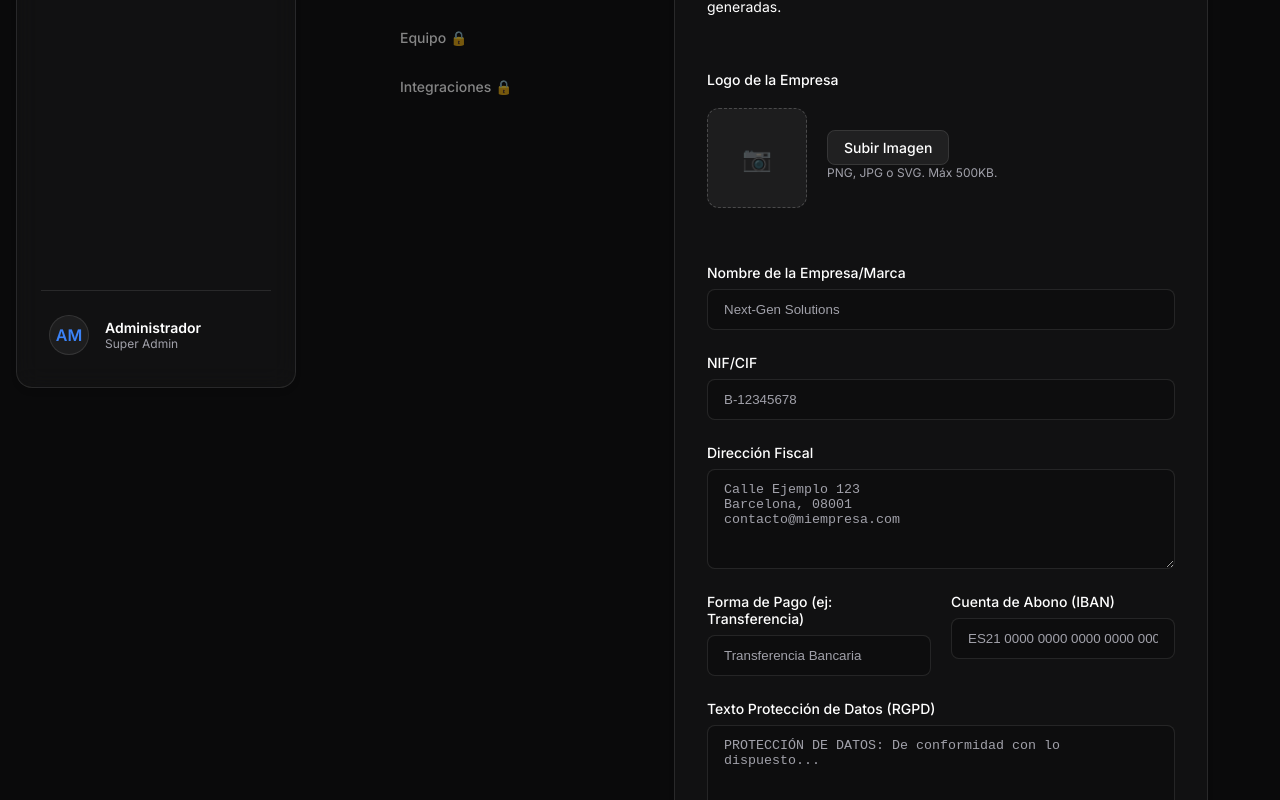
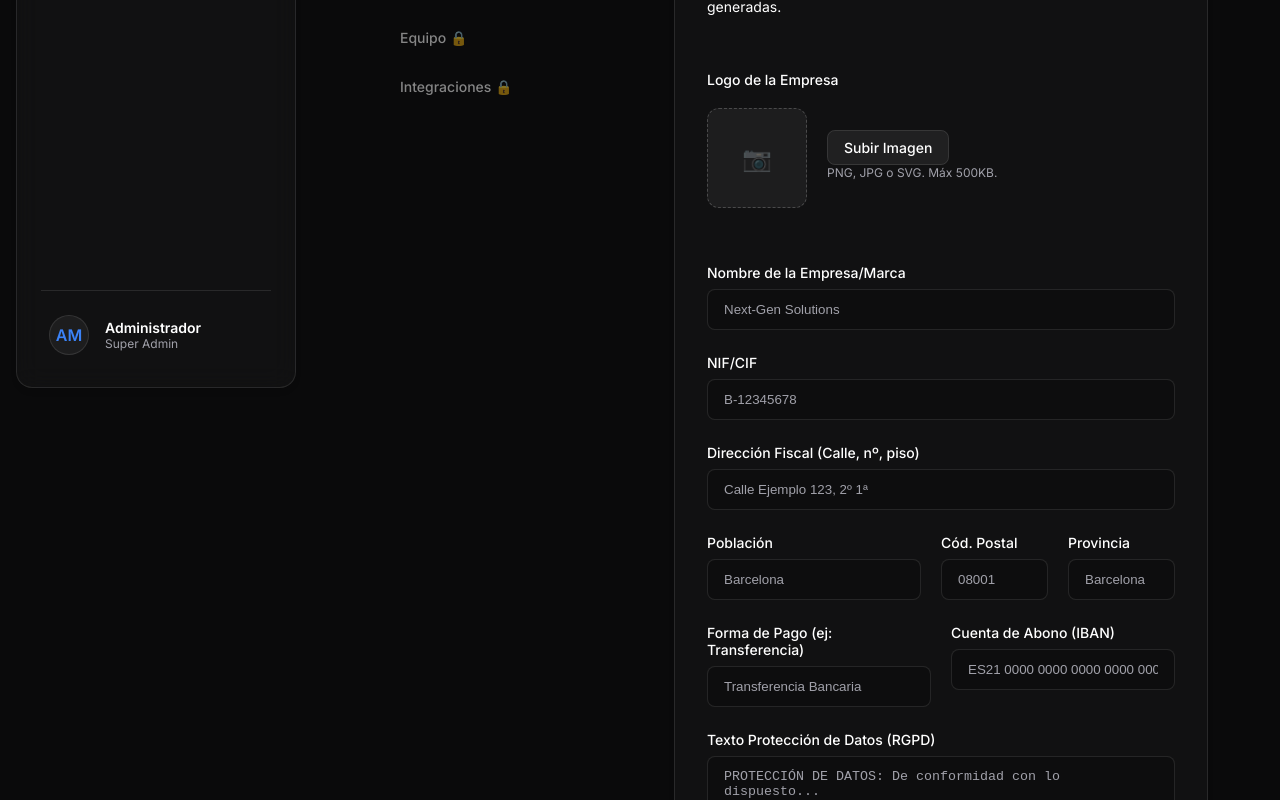
Before and after one commit to construccionsdimaz/facturas, a Next.js app: page /settings in a window 1280 px wide. Shown: the part 396-1196 px from the top of the page. Built offline with nearby package versions, Linux system fonts and the light colour scheme; no server answers; the database is empty.

Commit message:
feat: split address fields into address, city, zip, and province

```diff
--- a/src/app/api/settings/route.ts
+++ b/src/app/api/settings/route.ts
@@ -18,6 +18,9 @@ export async function GET() {
     return NextResponse.json({
       companyName: user.companyName,
       companyAddress: user.companyAddress,
+      companyCity: user.companyCity,
+      companyZip: user.companyZip,
+      companyProvince: user.companyProvince,
       companyTaxId: user.companyTaxId,
       companyLogo: user.companyLogo,
       logoZoom: user.logoZoom,
@@ -37,7 +40,7 @@ export async function PUT(request: Request) {
   try {
     const body = await request.json();
     const {
-      companyName, companyAddress, companyTaxId, companyLogo,
+      companyName, companyAddress, companyCity, companyZip, companyProvince, companyTaxId, companyLogo,
       logoZoom, logoX, logoY,
       paymentMethod, bankAccount, dataProtection
     } = body;
@@ -53,6 +56,9 @@ export async function PUT(request: Request) {
       data: {
         companyName,
         companyAddress,
+        companyCity,
+        companyZip,
+        companyProvince,
         companyTaxId,
         companyLogo,
         logoZoom,
@@ -67,6 +73,9 @@ export async function PUT(request: Request) {
     return NextResponse.json({
         companyName: updatedUser.companyName,
         companyAddress: updatedUser.companyAddress,
+        companyCity: updatedUser.companyCity,
+        companyZip: updatedUser.companyZip,
+        companyProvince: updatedUser.companyProvince,
         companyTaxId: updatedUser.companyTaxId,
         companyLogo: updatedUser.companyLogo,
         logoZoom: updatedUser.logoZoom,
--- a/src/app/invoices/[id]/InvoiceDetailClient.tsx
+++ b/src/app/invoices/[id]/InvoiceDetailClient.tsx
@@ -18,6 +18,9 @@ interface InvoiceData {
   total: number;
   companyName: string;
   companyAddress: string;
+  companyCity: string;
+  companyZip: string;
+  companyProvince: string;
   companyTaxId: string;
   companyLogo: string;
   logoZoom?: number;
@@ -85,6 +88,9 @@ export default function InvoiceDetailClient({ invoice }: { invoice: InvoiceData
             brandColor: '#00509d',
             companyName: invoice.companyName,
             companyAddress: invoice.companyAddress,
+            companyCity: invoice.companyCity,
+            companyZip: invoice.companyZip,
+            companyProvince: invoice.companyProvince,
             companyTaxId: invoice.companyTaxId,
             companyLogo: invoice.companyLogo,
             logoZoom: invoice.logoZoom,
--- a/src/app/invoices/[id]/page.tsx
+++ b/src/app/invoices/[id]/page.tsx
@@ -120,6 +120,9 @@ export default async function InvoiceDetailPage({ params }: { params: Promise<{
         total: invoice.total,
         companyName: invoice.user?.companyName || '',
         companyAddress: invoice.user?.companyAddress || '',
+        companyCity: invoice.user?.companyCity || '',
+        companyZip: invoice.user?.companyZip || '',
+        companyProvince: invoice.user?.companyProvince || '',
         companyTaxId: invoice.user?.companyTaxId || '',
         companyLogo: invoice.user?.companyLogo || '',
         logoZoom: invoice.user?.logoZoom || 1,
--- a/src/app/invoices/[id]/print/page.tsx
+++ b/src/app/invoices/[id]/print/page.tsx
@@ -71,6 +71,9 @@ export default function PrintInvoicePage() {
           brandColor: invoice.brandColor || '#00509d',
           companyName: settings?.companyName || invoice.companyName,
           companyAddress: settings?.companyAddress || invoice.companyAddress,
+          companyCity: settings?.companyCity || invoice.companyCity,
+          companyZip: settings?.companyZip || invoice.companyZip,
+          companyProvince: settings?.companyProvince || invoice.companyProvince,
           companyTaxId: settings?.companyTaxId || invoice.companyTaxId,
           companyLogo: settings?.companyLogo || invoice.companyLogo,
           logoZoom: settings?.logoZoom,
--- a/src/app/invoices/new/page.tsx
+++ b/src/app/invoices/new/page.tsx
@@ -23,6 +23,9 @@ interface Client {
 interface CompanySettings {
   companyName: string;
   companyAddress: string;
+  companyCity: string;
+  companyZip: string;
+  companyProvince: string;
   companyTaxId: string;
   companyLogo: string;
   logoZoom?: number;
@@ -253,6 +256,9 @@ export default function NewInvoice() {
           brandColor: brandColor,
           companyName: settings?.companyName,
           companyAddress: settings?.companyAddress,
+          companyCity: settings?.companyCity,
+          companyZip: settings?.companyZip,
+          companyProvince: settings?.companyProvince,
           companyTaxId: settings?.companyTaxId,
           companyLogo: settings?.companyLogo,
           logoZoom: settings?.logoZoom,
--- a/src/app/settings/page.tsx
+++ b/src/app/settings/page.tsx
@@ -7,6 +7,9 @@ export default function SettingsPage() {
   const [formData, setFormData] = useState({
     companyName: '',
     companyAddress: '',
+    companyCity: '',
+    companyZip: '',
+    companyProvince: '',
     companyTaxId: '',
     companyLogo: '',
     logoZoom: 1,
@@ -27,6 +30,9 @@ export default function SettingsPage() {
         setFormData({
           companyName: data.companyName || '',
           companyAddress: data.companyAddress || '',
+          companyCity: data.companyCity || '',
+          companyZip: data.companyZip || '',
+          companyProvince: data.companyProvince || '',
           companyTaxId: data.companyTaxId || '',
           companyLogo: data.companyLogo || '',
           logoZoom: data.logoZoom || 1,
@@ -266,14 +272,47 @@ export default function SettingsPage() {
               </div>
 
               <div className={styles.formGroup}>
-                <label>Dirección Fiscal</label>
-                <textarea
-                  className={`input-modern ${styles.textarea}`}
+                <label>Dirección Fiscal (Calle, nº, piso)</label>
+                <input
+                  type="text"
+                  className="input-modern"
                   value={formData.companyAddress}
                   onChange={(e) => setFormData({...formData, companyAddress: e.target.value})}
-                  placeholder="Calle Ejemplo 123&#10;Barcelona, 08001&#10;contacto@miempresa.com"
-                  rows={4}
+                  placeholder="Calle Ejemplo 123, 2º 1ª"
                 />
+              </div>
+
+              <div style={{ display: 'grid', gridTemplateColumns: '2fr 1fr 1fr', gap: '20px' }}>
+                <div className={styles.formGroup}>
+                  <label>Población</label>
+                  <input
+                    type="text"
+                    className="input-modern"
+                    value={formData.companyCity}
+                    onChange={(e) => setFormData({...formData, companyCity: e.target.value})}
+                    placeholder="Barcelona"
+                  />
+                </div>
+                <div className={styles.formGroup}>
+                  <label>Cód. Postal</label>
+                  <input
+                    type="text"
+                    className="input-modern"
+                    value={formData.companyZip}
+                    onChange={(e) => setFormData({...formData, companyZip: e.target.value})}
+                    placeholder="08001"
+                  />
+                </div>
+                <div className={styles.formGroup}>
+                  <label>Provincia</label>
+                  <input
+                    type="text"
+                    className="input-modern"
+                    value={formData.companyProvince}
+                    onChange={(e) => setFormData({...formData, companyProvince: e.target.value})}
+                    placeholder="Barcelona"
+                  />
+                </div>
               </div>
 
               <div style={{ display: 'grid', gridTemplateColumns: '1fr 1fr', gap: '20px' }}>
```
Also changed, not shown: src/app/invoices/new/InvoicePDFTemplate.tsx (+8 -1 lines), 1 other file (tests, documents, lock files or other folders).
